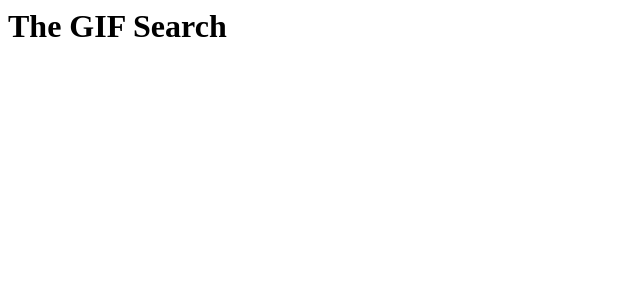
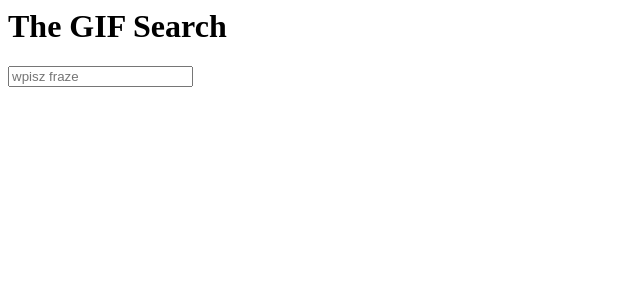
Before and after one commit to amorattti/GIPHY.com-API-, a React app: page / in a window 1280 px wide. Shown: the top 300 px of the page, without its empty margins (0-640 px from the left). Built offline with nearby package versions, Linux system fonts and the light colour scheme; no server answers.

Commit message:
gif component handle searching

```diff
--- a/components/App.js
+++ b/components/App.js
@@ -1,31 +1,33 @@
-import React from 'react';
+import React, { Component } from 'react';
 import styles from './style.scss';
+import Search from './Search.js'
 const API_GIPHY = 'aUhPqNQX1V9W5wSNJ9J0FOaQdvwgHH7O';
 
-class App extends React.Component {
+
+class App extends Component {
     constructor(props){
         super(props);
         this.state = {
             loader : false,
             searchText : '',
-            gif : {}
+            gif : {},
+            test : 'krowa'
         };
-        this.searchGif();
     }
 
-    searchGif() {
+    searchGif(searchText) {
         this.setState({
             loader: true
         });
-        this.getUrl('cat', gif => { // callback(myJson)
+        this.getUrl(searchText, gif => { // callback(myJson)
             const getDetails = {
-                image: gif.data.fixed_height_downsampled_url,
-                title:  gif.data.title,
-                gifUrl: gif.data.url
+                image : gif.data.fixed_height_downsampled_url,
+                title :  gif.data.title,
+                gifUrl : gif.data.url
             }
             this.setState({
                 loader : true,
-                searchText: 'cat',
+                searchText: searchText,
                 gif : getDetails
             });
         })
@@ -43,6 +45,10 @@ class App extends React.Component {
         return (
             <div style={styles}>
                 <h1>The GIF Search </h1>
+                <Search
+                    onSearch={this.searchGif.bind(this)}
+                    test={this.state.test}
+                />
             </div>
         );
     }
--- a/components/Search.js
+++ b/components/Search.js
@@ -0,0 +1,41 @@
+import React, { Component } from 'react';
+
+class Search extends Component {
+    constructor(props) {
+        super(props);
+        this.state = {value: ''};
+
+    }
+
+    handleChange(event) {
+        const searchTextt = event.target.value;
+        this.setState({
+            searchText: searchTextt
+        })
+        if(searchTextt.length > 2) {
+            this.props.onSearch(searchTextt)
+        }
+
+    }
+
+    handleKeyUp(event) {
+        if (event.keyCode === 13) {
+            this.props.onSearch(this.state.searchText)
+        }
+    }
+
+    render() {
+        return (
+            <div>
+                 <input type="text"
+                     onChange ={this.handleChange.bind(this)}
+                     onKeyUp = {this.handleKeyUp.bind(this)}
+                     placeholder="wpisz fraze"
+                     value={this.state.searchText}
+                  />
+            </div>
+        )
+    }
+}
+
+export default Search
```
